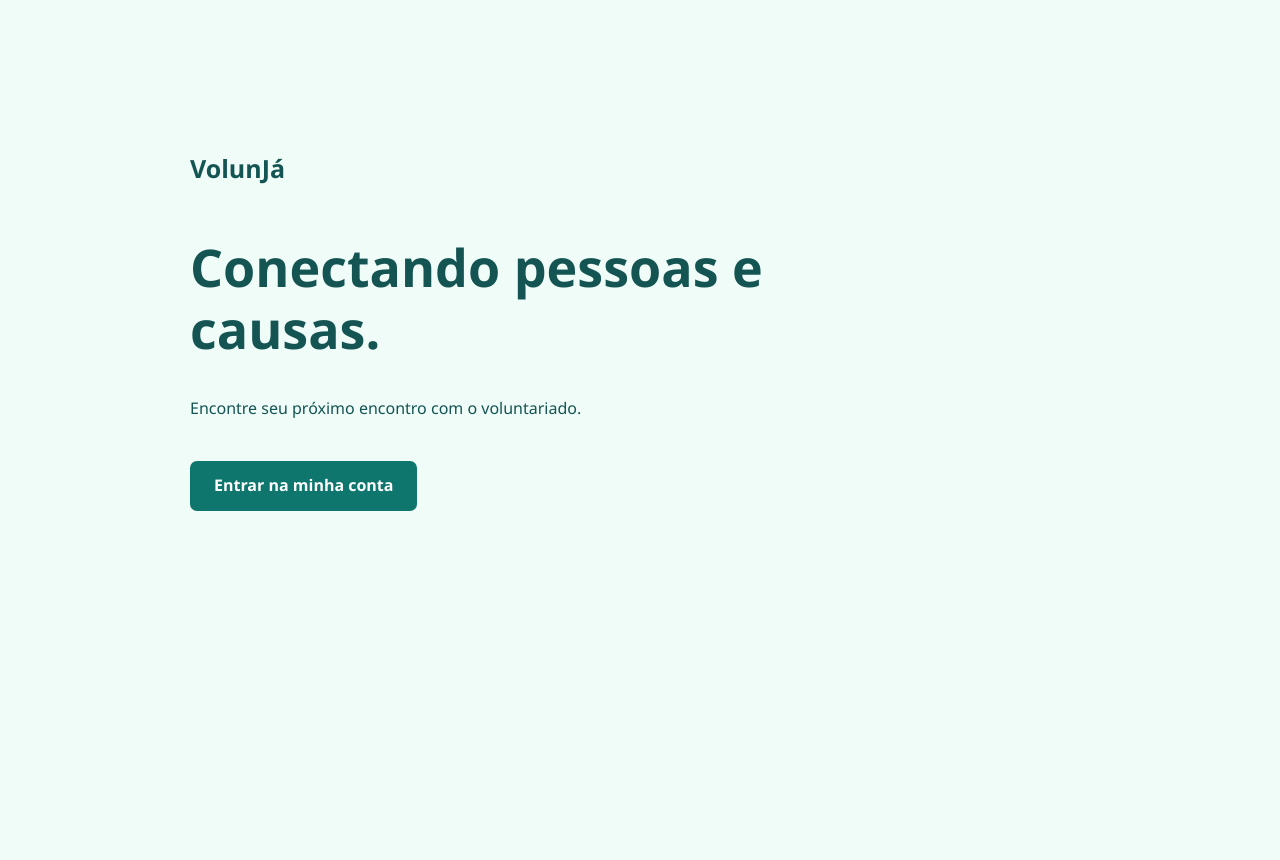
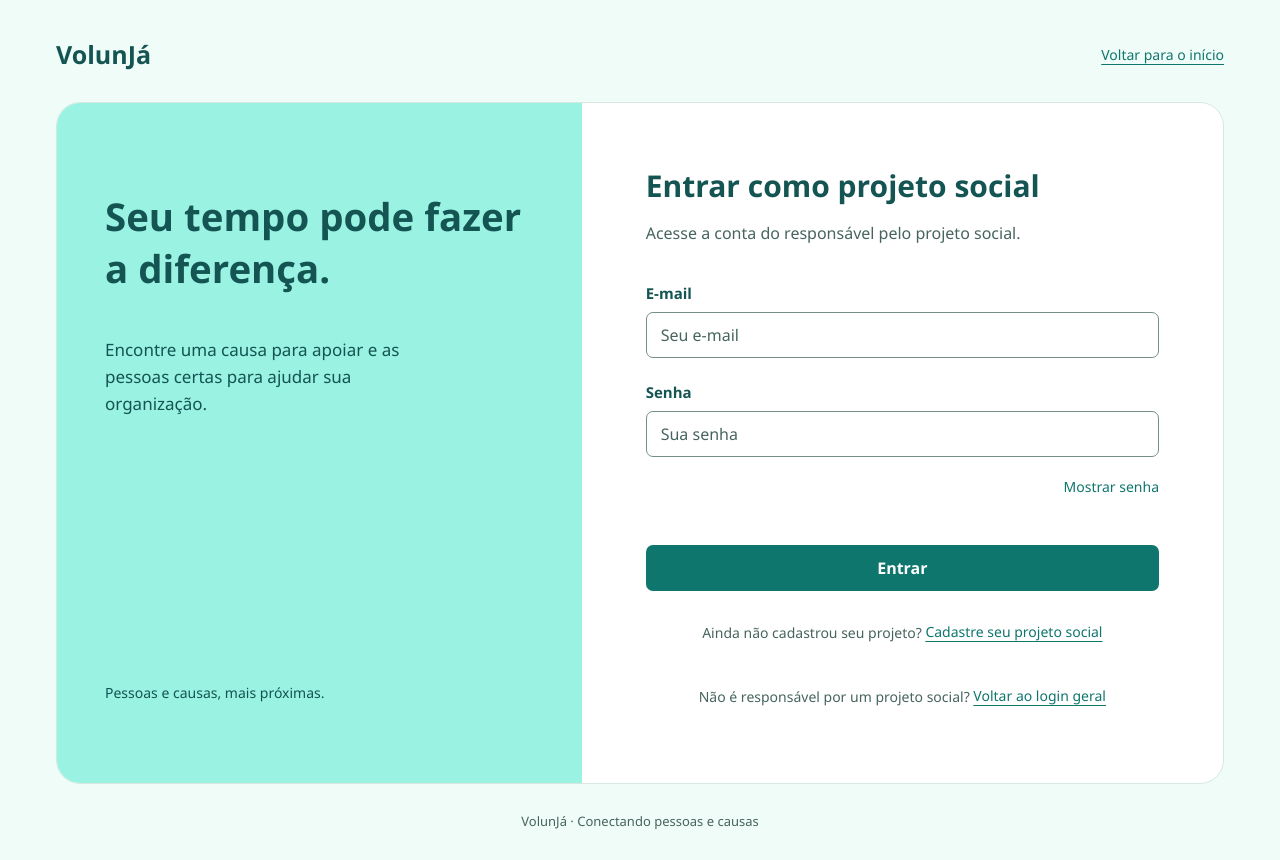
Before and after one commit to FGA0138-MDS-Ajax/2026.2-T03-Gosling, a React (Vite) app in the folder src/frontend/: page /login/projeto-social in a window 1280 px wide. Before the commit this address led to /. Before the commit the page ends 800 px from the top, so only its background shows below. Built offline with nearby package versions, Linux system fonts and the light colour scheme.

Commit message:
feat(auth): adiciona página de login do projeto social

```diff
--- a/src/frontend/src/App.jsx
+++ b/src/frontend/src/App.jsx
@@ -4,6 +4,8 @@ import HomePage from './pages/HomePage'
 import LoginPage from './pages/LoginPage'
 import ProfilePage from './pages/ProfilePage'
 import OrganizationSignupPage from './pages/OrganizationSignupPage'
+import ProjetoSocialLoginPage from './pages/ProjetoSocialLoginPage'
+import ProjetoSocialSignupPage from './pages/ProjetoSocialSignupPage'
 import VolunteerSignupPage from './pages/VolunteerSignupPage'
 
 export default function App() {
@@ -11,8 +13,10 @@ export default function App() {
     <Routes>
       <Route path="/" element={<HomePage />} />
       <Route path="/login" element={<LoginPage />} />
+      <Route path="/login/projeto-social" element={<ProjetoSocialLoginPage />} />
       <Route path="/cadastro/voluntario" element={<VolunteerSignupPage />} />
       <Route path="/cadastro/organizacao" element={<OrganizationSignupPage />} />
+      <Route path="/cadastro/projeto-social" element={<ProjetoSocialSignupPage />} />
       <Route element={<ProtectedRoute perfil="VOLUNTARIO" />}>
         <Route path="/voluntario" element={<ProfilePage />} />
       </Route>
--- a/src/frontend/src/pages/LoginPage.jsx
+++ b/src/frontend/src/pages/LoginPage.jsx
@@ -5,7 +5,17 @@ import { useAuth } from '../hooks/useAuth'
 import { profileRoute } from '../utils/profileRoutes'
 import styles from './Auth.module.css'
 
-export default function LoginPage() {
+const CADASTROS_PADRAO = [
+  { pergunta: 'Ainda não tem conta?', texto: 'Cadastre-se como voluntário', to: '/cadastro/voluntario' },
+  { pergunta: 'Representa uma ONG?', texto: 'Cadastre sua organização', to: '/cadastro/organizacao' },
+  { pergunta: 'Responsável por um projeto social?', texto: 'Entre como projeto social', to: '/login/projeto-social' },
+]
+
+export default function LoginPage({
+  titulo = 'Entre no VolunJá',
+  subtitulo = 'Acesse sua conta para continuar.',
+  cadastros = CADASTROS_PADRAO,
+}) {
   const { usuario, loading, restoreError, sessionExpired, login } = useAuth()
   const [email, setEmail] = useState('')
   const [senha, setSenha] = useState('')
@@ -67,8 +77,8 @@ export default function LoginPage() {
           <p className={styles.signature}>Pessoas e causas, mais próximas.</p>
         </section>
         <section className={styles.formPanel}>
-          <h1>Entre no VolunJá</h1>
-          <p className={styles.subtitle}>Acesse sua conta para continuar.</p>
+          <h1>{titulo}</h1>
+          <p className={styles.subtitle}>{subtitulo}</p>
           {sessionExpired && (
             <p role="status" className={styles.notice}>
               Sua sessão expirou. Entre novamente.
@@ -125,18 +135,12 @@ export default function LoginPage() {
               </button>
             </fieldset>
           </form>
-          <p className={styles.signup}>
-            Ainda não tem conta?{' '}
-            <Link className={styles.signupLink} to="/cadastro/voluntario">
-              Cadastre-se como voluntário
-            </Link>
-          </p>
-          <p className={styles.signup}>
-            Representa uma ONG?{' '}
-            <Link className={styles.signupLink} to="/cadastro/organizacao">
-              Cadastre sua organização
-            </Link>
-          </p>
+          {cadastros.map(({ pergunta, texto, to }) => (
+            <p key={to} className={styles.signup}>
+              {pergunta}{' '}
+              <Link className={styles.signupLink} to={to}>{texto}</Link>
+            </p>
+          ))}
         </section>
       </main>
       <footer className={styles.footer}>VolunJá · Conectando pessoas e causas</footer>
--- /dev/null
+++ b/src/frontend/src/pages/ProjetoSocialLoginPage.jsx
@@ -0,0 +1,24 @@
+import LoginPage from './LoginPage'
+
+const CADASTROS_PROJETO_SOCIAL = [
+  {
+    pergunta: 'Ainda não cadastrou seu projeto?',
+    texto: 'Cadastre seu projeto social',
+    to: '/cadastro/projeto-social',
+  },
+  {
+    pergunta: 'Não é responsável por um projeto social?',
+    texto: 'Voltar ao login geral',
+    to: '/login',
+  },
+]
+
+export default function ProjetoSocialLoginPage() {
+  return (
+    <LoginPage
+      titulo="Entrar como projeto social"
+      subtitulo="Acesse a conta do responsável pelo projeto social."
+      cadastros={CADASTROS_PROJETO_SOCIAL}
+    />
+  )
+}
--- /dev/null
+++ b/src/frontend/src/pages/ProjetoSocialSignupPage.jsx
@@ -0,0 +1,16 @@
+import { Link } from 'react-router-dom'
+import styles from './Auth.module.css'
+
+export default function ProjetoSocialSignupPage() {
+  return (
+    <main className={styles.status}>
+      <span className={styles.brand}>VolunJá</span>
+      <h1>Cadastro de projeto social</h1>
+      <p>O cadastro de projetos sociais ainda não está disponível.</p>
+      <p>Se você já tem uma conta, entre para acessar seu perfil.</p>
+      <Link className={styles.primaryLink} to="/login/projeto-social">
+        Entrar na minha conta
+      </Link>
+    </main>
+  )
+}
```
Also changed, not shown: 1 other file (tests, documents, lock files or other folders).
